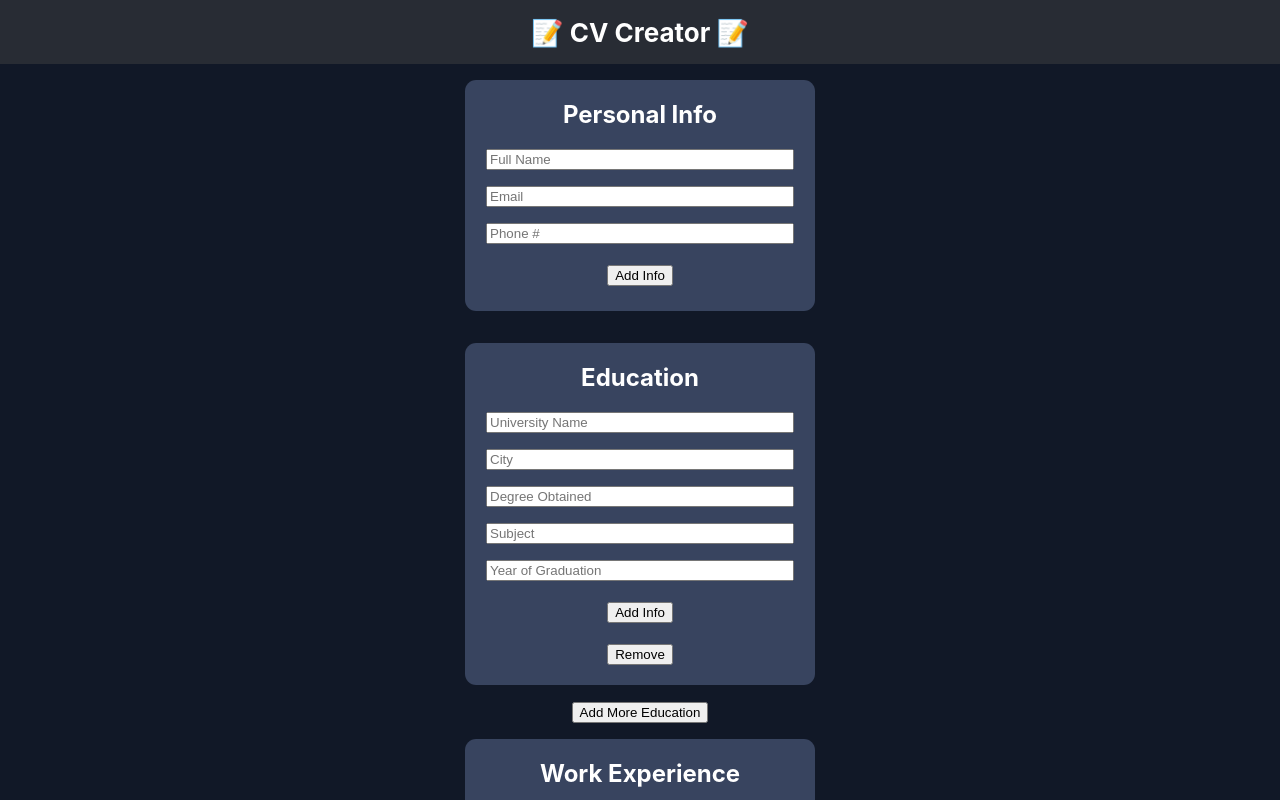
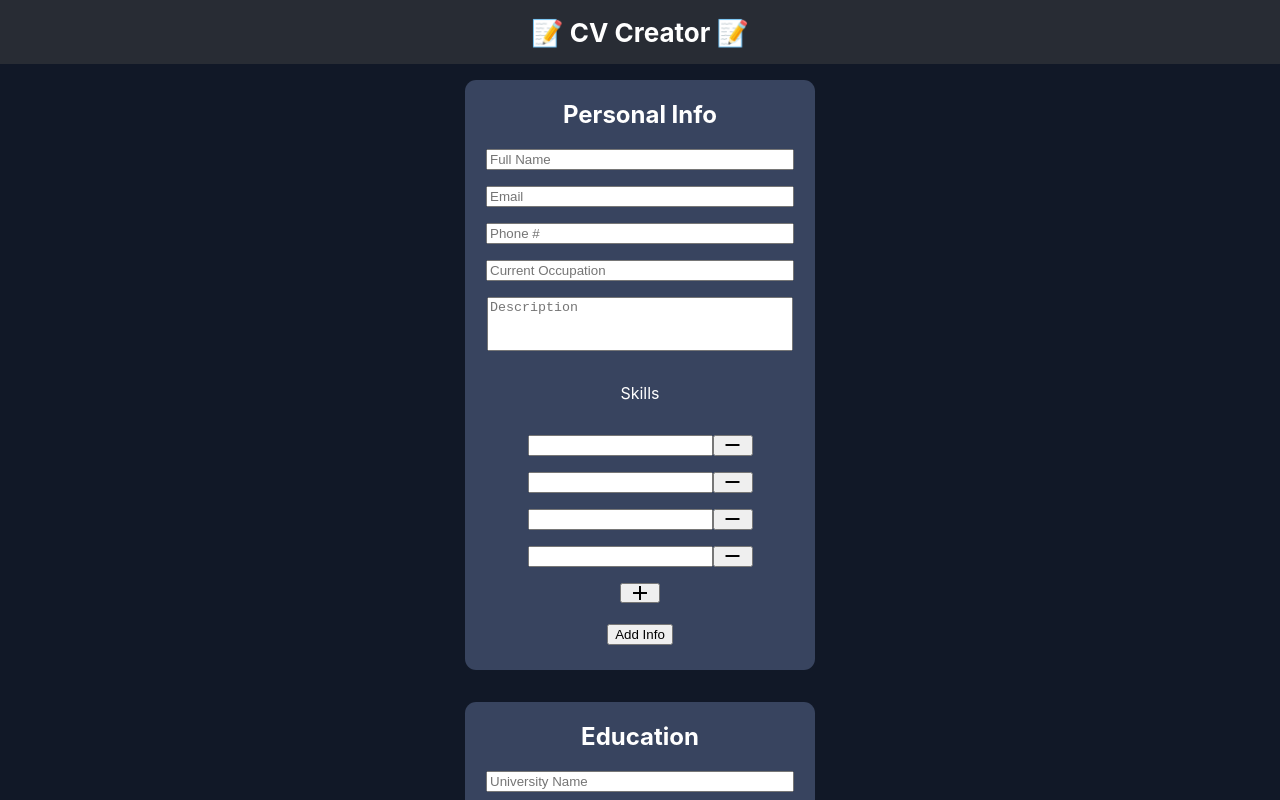
Before and after one commit to mikegecko/cv-creator, a React (Create React App) app: page / in a window 1280 px wide. Shown: the top 800 px of the page. Built offline with nearby package versions, Linux system fonts and the light colour scheme.

Commit message:
Add skill fields for CV
    - Adds and remove fields dynamically

```diff
--- a/src/components/Info.js
+++ b/src/components/Info.js
@@ -41,6 +41,27 @@ class Info extends Component {
                   name="phonein"
                   placeholder="Phone #"
                 ></input>
+                <input
+                  type="text"
+                  id="title"
+                  name="titlein"
+                  placeholder="Current Occupation"
+                ></input>
+                <textarea name="textin" placeholder="Description"></textarea>
+                <p className="">Skills</p>
+                {this.props.data.skills.map((el, index) => {
+                  return (
+                    <div className="skilldiv" key={index}>
+                      <input name="skillin" onChange={(event) => this.props.handleSkillChange(index,event)}></input>
+                      <button className="sbutton" onClick={() => this.props.removeSkillField(index)}>
+                        <span className="material-icons md-12">remove</span>
+                      </button>
+                    </div>
+                  );
+                })}
+                <button className="sbutton" onClick={this.props.addSkill}>
+                    <span className="material-icons md-12">add</span>
+                </button>
                 <button className="submit-btn" type="submit">
                   Add Info
                 </button>
```
